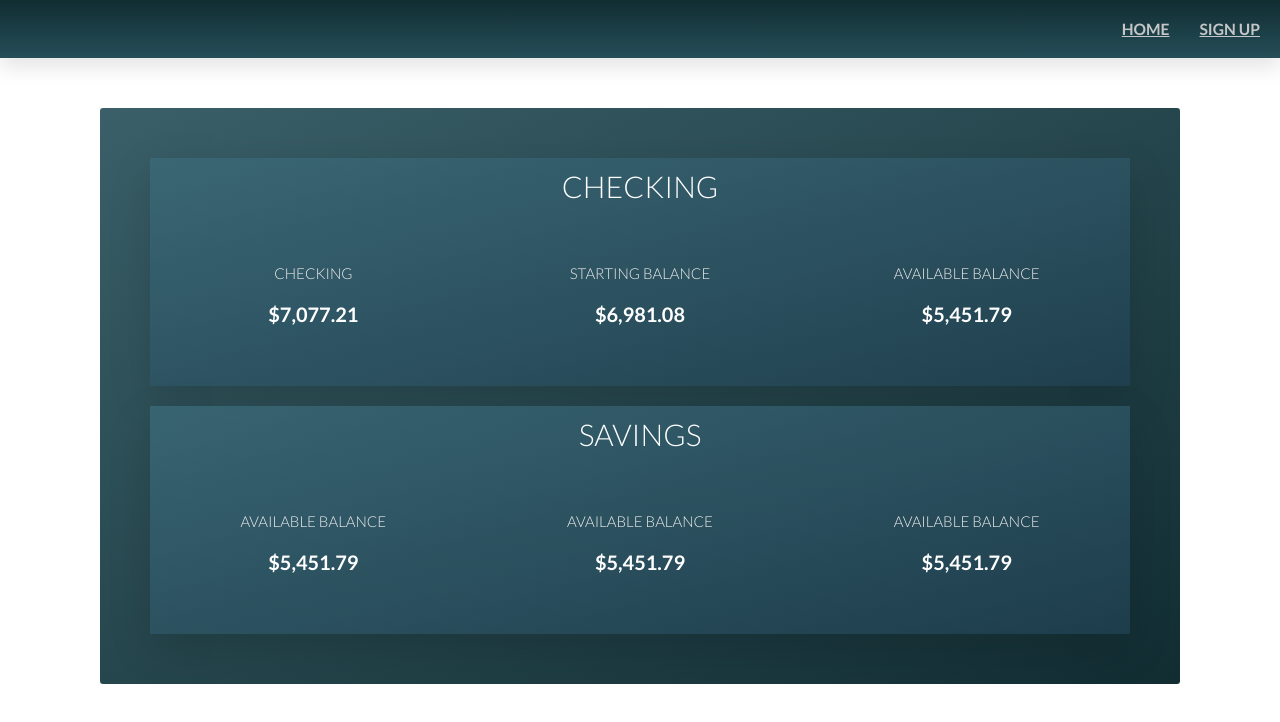
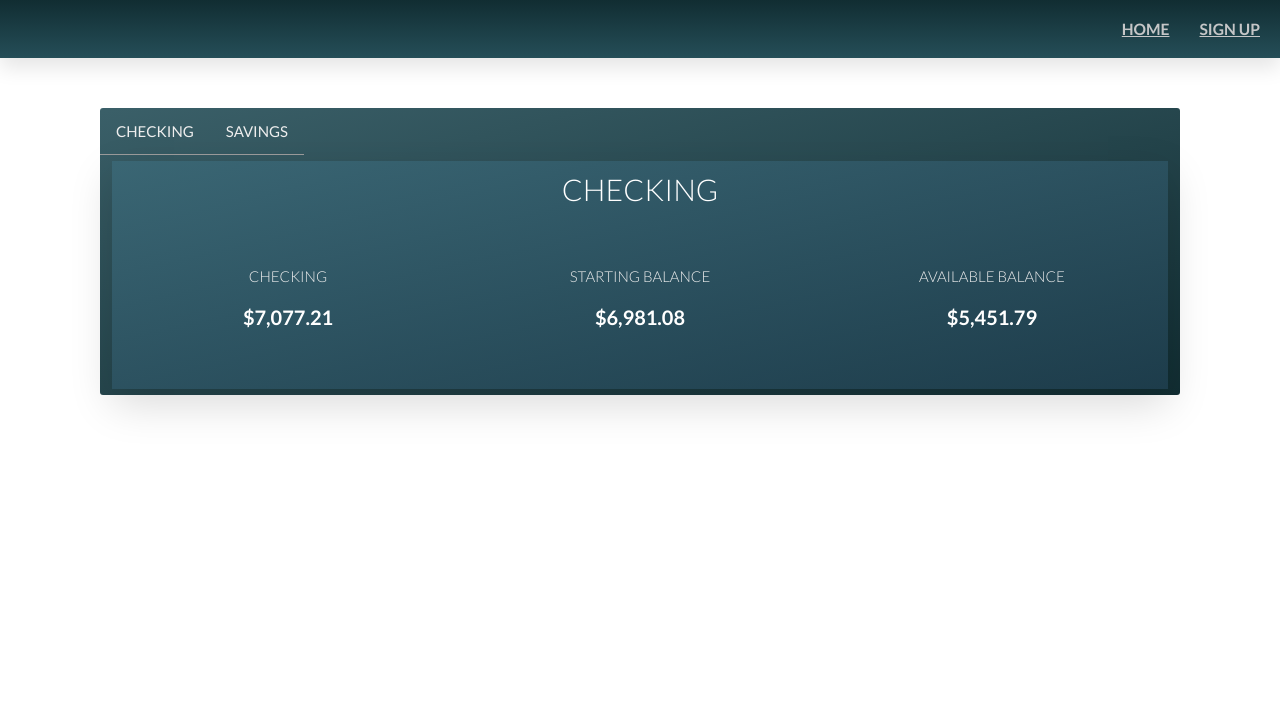
Before and after one commit to Jmainiero/vuebank, a Vue app: page /dashboard in a window 1280 px wide. Shown: the top 722 px of the page. Built offline with nearby package versions, Linux system fonts and the light colour scheme.

Commit message:
Update dashboard interface

```diff
--- a/src/components/dashboard.vue
+++ b/src/components/dashboard.vue
@@ -2,6 +2,11 @@
   <div>
     <!-- <appNav /> -->
     <div class="accountOverview">
+      <div class="tab">
+        <button class="tablinks" @click="openCity(this,'checking')">Checking</button>
+        <button class="tablinks" @click="openCity(this,'savings')">Savings</button>
+      </div>
+      <div id="checking" class="tabcontent" style="display:block;">
         <div class="row">
           <div class="accountOverview--acctype">
             <h1>Checking</h1>
@@ -25,6 +30,8 @@
             </div>
           </div>
         </div>
+      </div>
+      <div id="savings" class="tabcontent">
         <div class="row">
           <div class="accountOverview--acctype">
             <h1>Savings</h1>
@@ -50,6 +57,7 @@
         </div>
       </div>
     </div>
+  </div>
 </template>
 
 <script>
@@ -58,6 +66,20 @@ export default {
   computed: {
     loggedIn() {
       return this.$store.getters.grabStatus;
+    },
+  },
+  methods: {
+    openCity(evt, cityName) {
+      // Declare all variables
+      var i, tabcontent;
+
+      // Get all elements with class="tabcontent" and hide them
+      tabcontent = document.getElementsByClassName("tabcontent");
+      for (i = 0; i < tabcontent.length; i++) {
+        tabcontent[i].style.display = "none";
+      }
+      // Show the current tab, and add an "active" class to the button that opened the tab
+      document.getElementById(cityName).style.display = "block";
     },
   },
 };
@@ -74,24 +96,24 @@ export default {
     rgba(#254e58, 0.9),
     rgba(#112d32, 1)
   );
-  // background: linear-gradient(
-  //   to bottom right,
-  //   rgba(#3b6978, 0.9),
-  //   rgba(#204051, 1)
-  // );
   border-radius: 3px;
-  padding: 5rem;
+  // padding: 5rem;
   margin: 0rem 10rem;
   color: $color-white;
   &--acctype {
-    // display: inline-block;
-    // width: 60%;
     & h1 {
       font-size: 3rem;
       font-weight: 300;
       margin-bottom: 1rem;
       text-transform: uppercase;
     }
+  }
+  a,
+  a:visited {
+    color: inherit;
+    text-decoration: none;
+    display: block;
+    margin-bottom: 2rem;
   }
 }
 
@@ -121,6 +143,9 @@ export default {
     font-size: inherit;
     font-weight: 700;
   }
+  &:hover {
+    transform: scale(1.1);
+  }
 }
 .p-sv-title,
 .p-ck-title {
@@ -129,4 +154,41 @@ export default {
   color: $color-grey-light-2;
   font-weight: 300 !important;
 }
+
+/* Style the tab */
+.tab {
+  overflow: hidden;
+  background-color: transparent;
+}
+
+/* Style the buttons that are used to open the tab content */
+.tab button {
+  background-color: inherit;
+  float: left;
+  border: none;
+  outline: none;
+  cursor: pointer;
+  padding: 14px 16px;
+  transition: 0.3s;
+  font-size: 1.5rem !important;
+  font-family: inherit;
+  color: $color-grey-light-2;
+  text-transform: uppercase;
+  border-bottom: 1px solid $color-grey-dark-2;
+
+  &:hover {
+    color: #32e0c4;
+    transform: scale(1.2);
+    margin: 0 1rem 0 2rem;
+  }
+  &:active {
+    background-color: #ccc;
+  }
+}
+/* Style the tab content */
+.tabcontent {
+  display: none;
+  padding: 6px 12px;
+  border-top: none;
+}
 </style>
```
Lines whose indentation alone changed are shown as unchanged.
